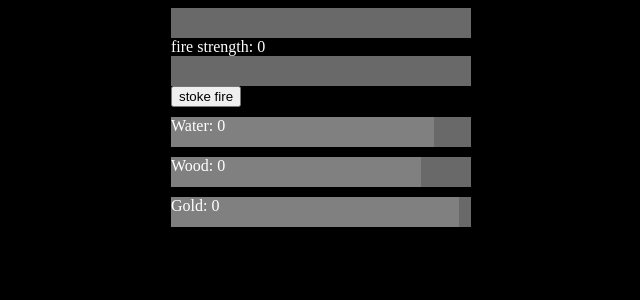
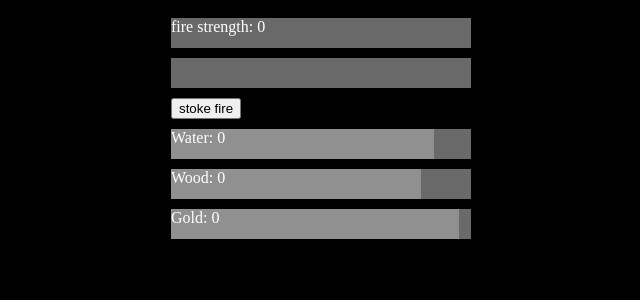
Before and after one commit to omersagy1/test6, a React (Create React App) app: page / in a window 1280 px wide. Shown: the top 300 px of the page, without its empty margins (237-877 px from the left). Built offline with nearby package versions, Linux system fonts and the light colour scheme.

Commit message:
move fire label onto fire bar

```diff
--- a/src/game/app.css
+++ b/src/game/app.css
@@ -19,7 +19,7 @@ body {
   margin-bottom: 10px;
 }
 
-.resource {
+.meter {
   margin-top: 10px;
   margin-bottom: 10px;
 }
--- a/src/game/app.js
+++ b/src/game/app.js
@@ -60,7 +60,6 @@ class App extends React.Component {
             active_event={s.active_event} />
 
         </div>
-
       </div>
     )
   }
--- a/src/game/render/fire.js
+++ b/src/game/render/fire.js
@@ -2,11 +2,15 @@ import React from 'react';
 
 import {Meter} from './meter';
 
+const FIRE_COLOR = '#680000' // a dark red.
+
 const Firebar = ({fire_model}) => {
+  const label = 'fire strength: ' + fire_model.strength;
   return (
     <div>
-      <Meter proportion={fire_model.strengthProportion()} />
-      <div> fire strength: {fire_model.strength} </div>
+      <Meter proportion={fire_model.strengthProportion()}
+             label={label}
+             bar_color={FIRE_COLOR} />
     </div>
   );
 }
--- a/src/game/render/meter.js
+++ b/src/game/render/meter.js
@@ -2,11 +2,11 @@ import React from 'react';
 
 const WIDTH = 300; // px
 const HEIGHT = 30; // px
-const BAR_COLOR = 'gray';
+const BAR_COLOR = '#909090';
 const BG_COLOR = 'dimgray';
 const LABEL_COLOR = 'white';
 
-const Meter = ({proportion, label, callback}) => {
+const Meter = ({proportion, label, callback, bar_color}) => {
   const outer_style = {
     width: WIDTH,
     height: HEIGHT,
@@ -16,13 +16,13 @@ const Meter = ({proportion, label, callback}) => {
   const inner_style = {
     width: WIDTH * proportion,
     height: HEIGHT,
-    background: BAR_COLOR
+    background: bar_color || BAR_COLOR
   }
   const label_style = {
     position: 'absolute'
   }
   return (
-    <div style={outer_style} onClick={callback}>
+    <div className="meter" style={outer_style} onClick={callback}>
       <span style={label_style}>{label}</span>
       <div style={inner_style}></div>
     </div>
--- a/src/game/render/resource.js
+++ b/src/game/render/resource.js
@@ -8,7 +8,7 @@ const Resource = ({name,
                    harvest_callback}) => {
   let label = name + ': ' + amount;
   return (
-    <div className="resource">
+    <div>
       <Meter proportion={cooldown_fraction_remaining}
              label={label}
              callback={() => harvest_callback(name)} />
```
